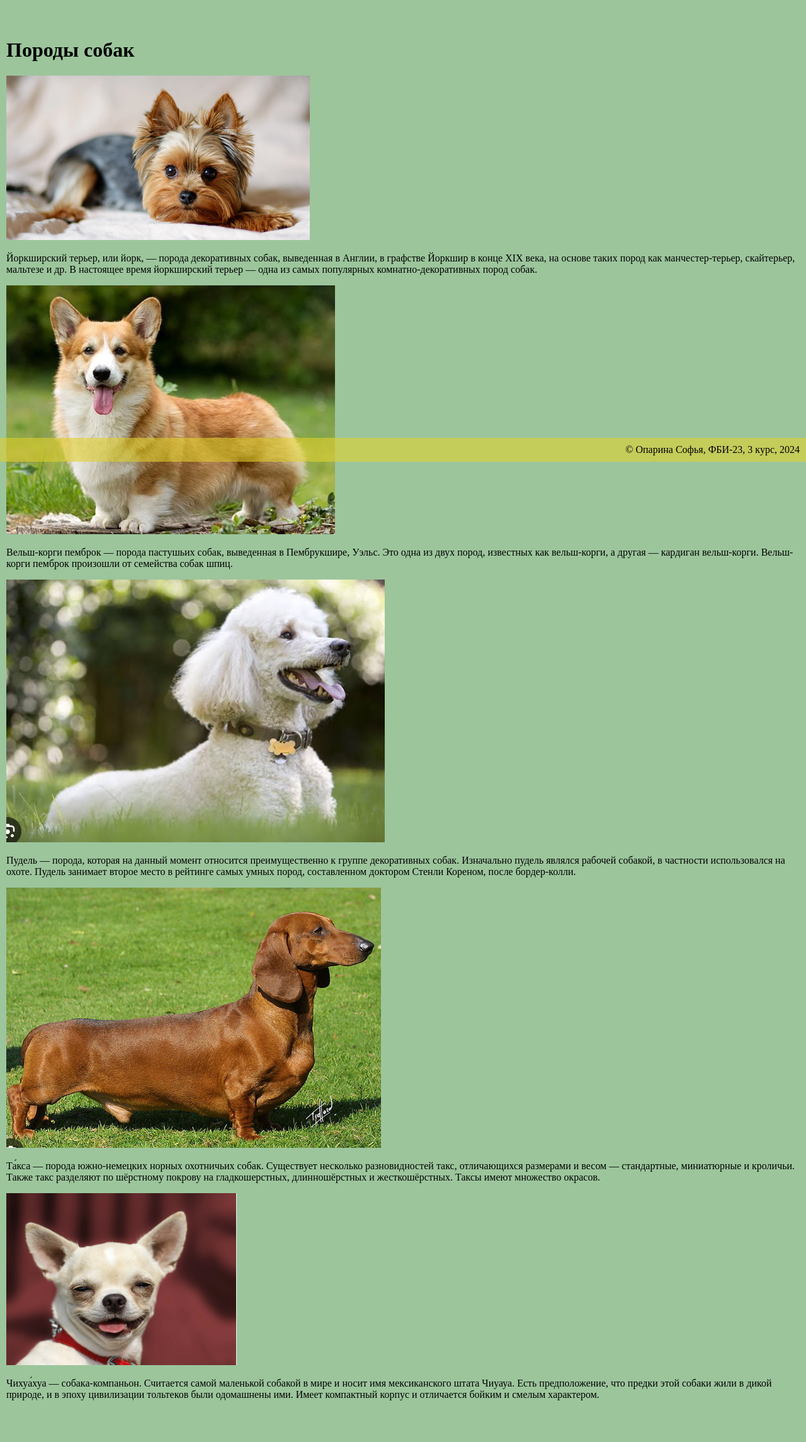
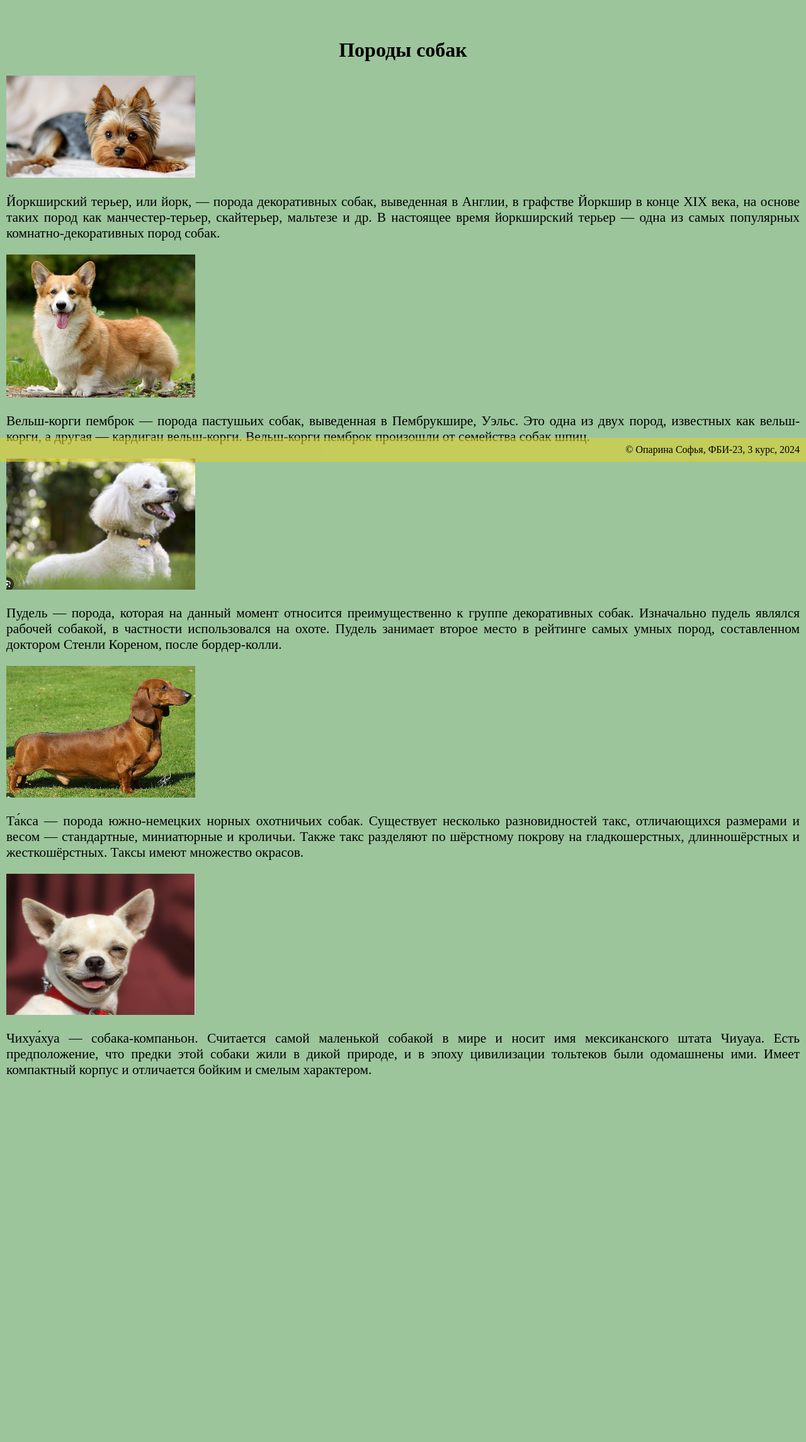
Before and after one commit to smoanlyfa/web_lab2, a Flask app: page /lab2/dogs/ in a window 1280 px wide. Shown: the part 67-2356 px from the top of the page at 63% size. After the commit the page ends 1777 px from the top, so only its background shows below. Run offline with Flask 3, Linux system fonts and the light colour scheme.

Commit message:
Самостоятельное задание

```diff
--- a/static/main.css
+++ b/static/main.css
@@ -28,3 +28,17 @@ footer {
     left: 0;
     right: 0;
 }
+
+img {
+    text-align: center;
+    width: 300px;
+    height: auto;
+}
+h1 {
+    text-align: center;
+}
+
+p {
+    font-size: 16pt;
+    text-align: justify;
+}
```
